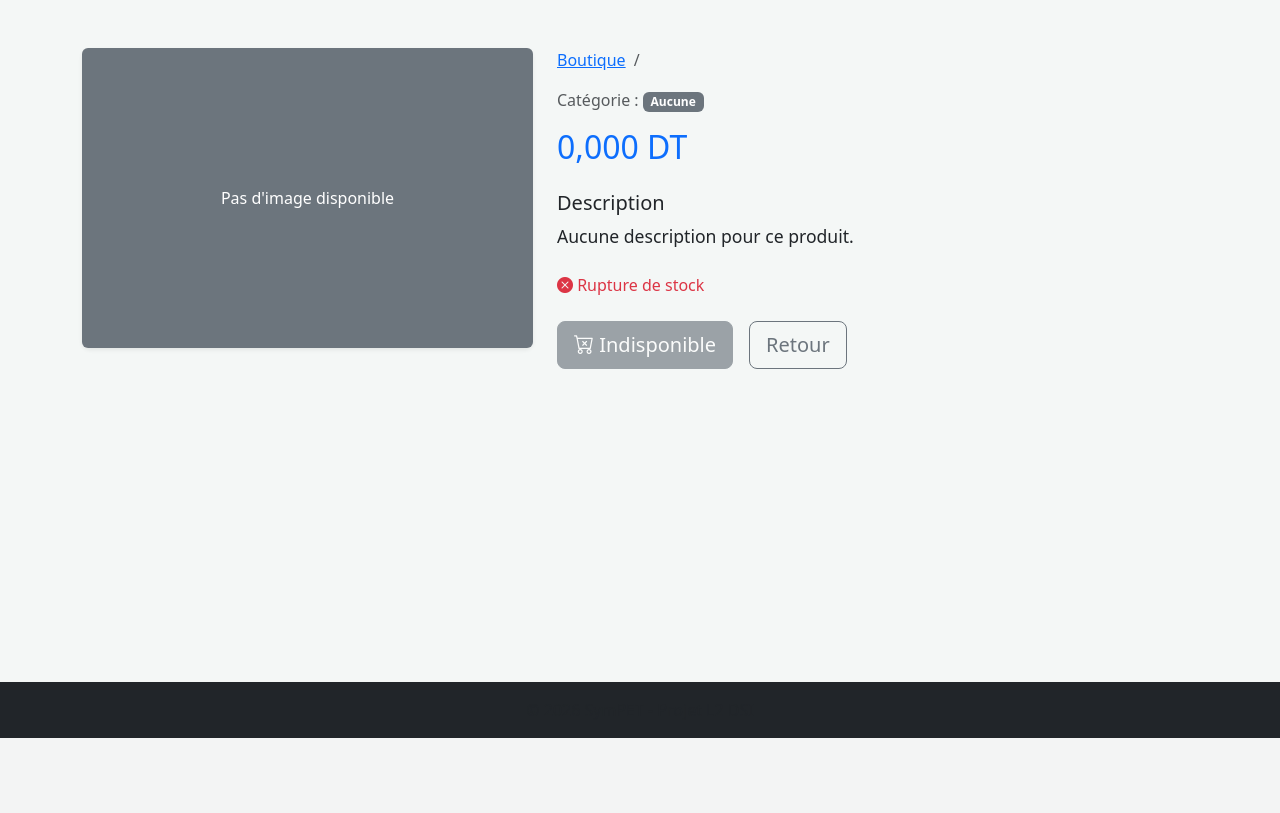
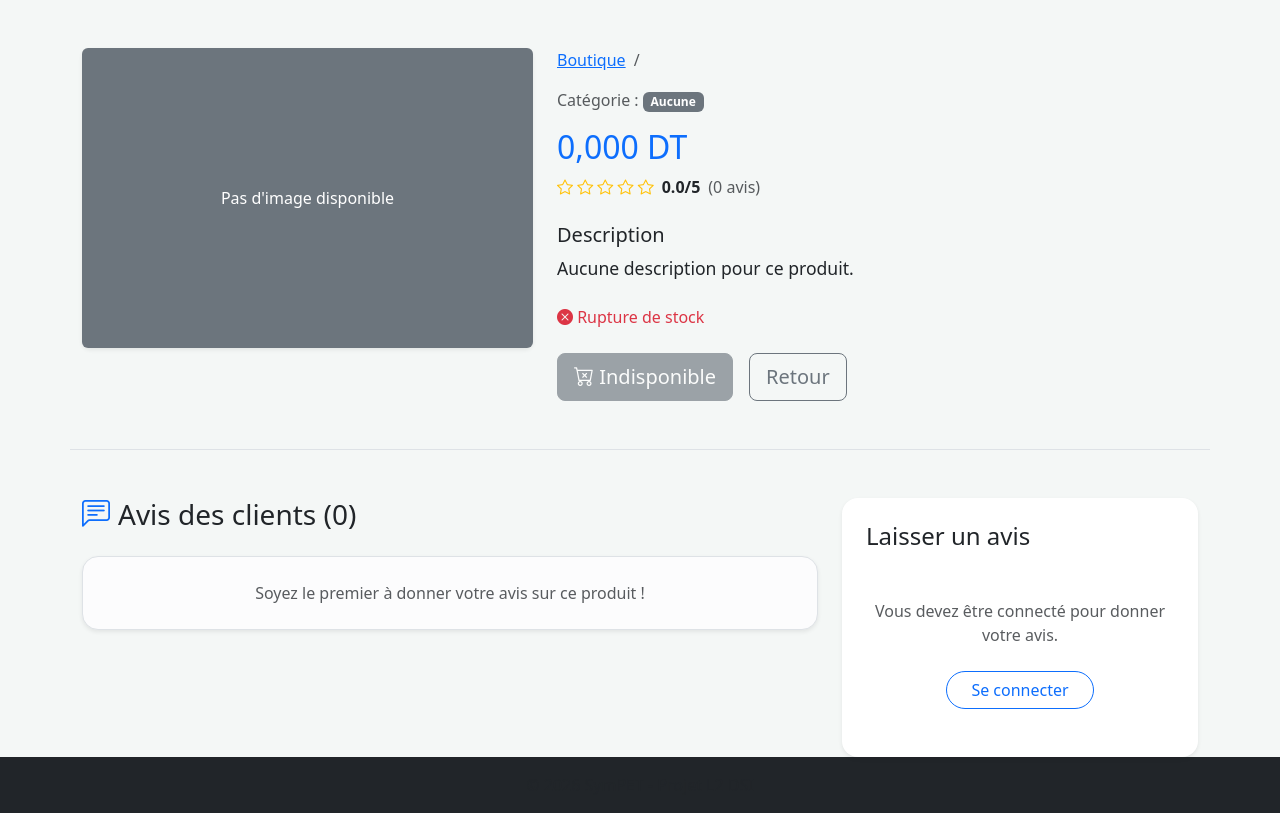
Before and after one commit to jes7ser/SymPET, a Symfony app: template templates/user/vitrine/show.html.twig in a window 1280 px wide. Shown: the part 62-875 px from the top of the page. Before the commit the page ends 800 px from the top, so only its background shows below. Run offline with Twig, Linux system fonts and the light colour scheme; the template is opened without the code that fills it, so the values that code supplies are empty; style sheets or scripts are compiled from the project's sources; some libraries are stand-ins or nearby versions.

Commit message:
ajouter Système d’avis et notation des produits

```diff
--- a/insert_users.php
+++ /dev/null
@@ -1,5 +0,0 @@
-<?php
-$pdo = new PDO('mysql:host=localhost;dbname=sympet;charset=utf8mb4', 'root', '');
-$sql = file_get_contents('insert_users.sql');
-$pdo->exec($sql);
-echo "Users imported successfully\n";
--- a/insert_users.sql
+++ /dev/null
@@ -1,6 +0,0 @@
-INSERT IGNORE INTO user (id, email, roles, password, is_enabled) VALUES
-(1, 'admin@sympet.com', '["ROLE_ADMIN"]', '$2y$13$C7OsI0MvFbaRKSK7YDN6A.LP1M0Ld.Dp3BUZ908T0.dCKW2AYJvi6', 1),
-(2, 'marie.lacombe@baudry.fr', '["ROLE_USER"]', '$2y$13$LcPcCc32sUJzfKLGVkfV4.9obPj9SGX0SeuHqHfuRp7FhIQ6aOuQy', 1),
-(3, 'begue.benoit@tele2.fr', '["ROLE_USER"]', '$2y$13$pKxj5YStAqvfXiwLC2CK7.zy1xy3aI7OwavnWuXflR1bCjwR4Om7u', 1),
-(4, 'dmuller@orange.fr', '["ROLE_USER"]', '$2y$13$4y6tUqO80Rg09ByD24QLFOkvtx3pXhRuCOzpygst4DFLlG7vg2BTW', 1),
-(5, 'deschamps.jacques@orange.fr', '["ROLE_USER"]', '$2y$13$wBLD3TSepUTQDBwYZKmbsOEB.41C4584nMU2ukf0mNcSNbQKT/6BW', 1);
--- a/templates/user/vitrine/show.html.twig
+++ b/templates/user/vitrine/show.html.twig
@@ -36,7 +36,26 @@
                 Catégorie : <span class="badge bg-secondary">{{ produit.categorie.nom|default('Aucune') }}</span>
             </p>
 
-            <h2 class="text-primary mb-4">{{ produit.prix|number_format(3, ',', ' ') }} DT</h2>
+            <h2 class="text-primary mb-2">{{ produit.prix|number_format(3, ',', ' ') }} DT</h2>
+
+            <div class="mb-4">
+                {% set avgNote = produit.noteMoyenne %}
+                <div class="d-flex align-items-center gap-2">
+                    <div class="text-warning">
+                        {% for i in 1..5 %}
+                            {% if i <= avgNote|round(0, 'floor') %}
+                                <i class="bi bi-star-fill"></i>
+                            {% elseif i <= avgNote|round(0, 'ceil') and avgNote != avgNote|round(0, 'floor') %}
+                                <i class="bi bi-star-half"></i>
+                            {% else %}
+                                <i class="bi bi-star"></i>
+                            {% endif %}
+                        {% endfor %}
+                    </div>
+                    <span class="fw-bold text-dark">{{ avgNote|number_format(1) }}/5</span>
+                    <span class="text-muted">({{ produit.avis|length }} avis)</span>
+                </div>
+            </div>
 
             <div class="mb-4">
                 <h5>Description</h5>
@@ -68,5 +87,82 @@
             </div>
         </div>
     </div>
+
+    <!-- Section Avis -->
+    <div class="row mt-5 pt-5 border-top">
+        <div class="col-lg-8">
+            <h3 class="mb-4 d-flex align-items-center gap-2">
+                <i class="bi bi-chat-left-text text-primary"></i>
+                Avis des clients ({{ produit.avis|length }})
+            </h3>
+
+            {% if produit.avis is empty %}
+                <div class="alert alert-light border shadow-sm rounded-4 p-4 text-center">
+                    <p class="mb-0 text-muted">Soyez le premier à donner votre avis sur ce produit !</p>
+                </div>
+            {% else %}
+                <div class="d-flex flex-column gap-4">
+                    {% for avi in produit.avis|sort((a, b) => b.dateCreation <=> a.dateCreation) %}
+                        <div class="card border-0 shadow-sm rounded-4 overflow-hidden">
+                            <div class="card-body p-4">
+                                <div class="d-flex justify-content-between align-items-start mb-3">
+                                    <div class="d-flex align-items-center gap-3">
+                                        <div class="bg-primary text-white rounded-circle d-flex align-items-center justify-content-center" style="width: 48px; height: 48px; font-weight: 600;">
+                                            {{ avi.utilisateur.prenom|first|upper }}{{ avi.utilisateur.nom|first|upper }}
+                                        </div>
+                                        <div>
+                                            <h6 class="mb-0 fw-bold">{{ avi.utilisateur.prenom }} {{ avi.utilisateur.nom }}</h6>
+                                            <small class="text-muted">{{ avi.dateCreation|date('d/m/Y à H:i') }}</small>
+                                        </div>
+                                    </div>
+                                    <div class="text-warning">
+                                        {% for i in 1..5 %}
+                                            <i class="bi bi-star{{ i <= avi.note ? '-fill' : '' }}"></i>
+                                        {% endfor %}
+                                    </div>
+                                </div>
+                                <p class="card-text text-dark-emphasis mb-0" style="line-height: 1.6;">
+                                    {{ avi.commentaire|nl2br }}
+                                </p>
+                            </div>
+                        </div>
+                    {% endfor %}
+                </div>
+            {% endif %}
+        </div>
+
+        <div class="col-lg-4 mt-5 mt-lg-0">
+            <div class="card border-0 shadow-sm rounded-4 sticky-top" style="top: 2rem;">
+                <div class="card-body p-4">
+                    <h4 class="card-title mb-4">Laisser un avis</h4>
+
+                    {% if app.user %}
+                        {{ form_start(form) }}
+                            <div class="mb-3">
+                                {{ form_label(form.note) }}
+                                {{ form_widget(form.note) }}
+                                {{ form_errors(form.note) }}
+                            </div>
+                            <div class="mb-3">
+                                {{ form_label(form.commentaire) }}
+                                {{ form_widget(form.commentaire) }}
+                                {{ form_errors(form.commentaire) }}
+                            </div>
+                            <button type="submit" class="btn btn-primary w-100 rounded-pill py-2 fw-bold">
+                                Envoyer mon avis
+                            </button>
+                        {{ form_end(form) }}
+                    {% else %}
+                        <div class="text-center py-4">
+                            <p class="text-muted mb-4">Vous devez être connecté pour donner votre avis.</p>
+                            <a href="{{ path('app_login') }}" class="btn btn-outline-primary rounded-pill px-4">
+                                Se connecter
+                            </a>
+                        </div>
+                    {% endif %}
+                </div>
+            </div>
+        </div>
+    </div>
 </div>
 {% endblock %}
```
Also changed, not shown: insert_skander.php (deleted, +0 -49 lines), src/Controller/User/VitrineController.php (+29 -2 lines), src/Entity/Produit.php (+48 -0 lines), src/Entity/User.php (+34 -0 lines), src/Form/AvisType.php (added, +60 -0 lines), templates/user/vitrine/index.html.twig (+12 -1 lines).
